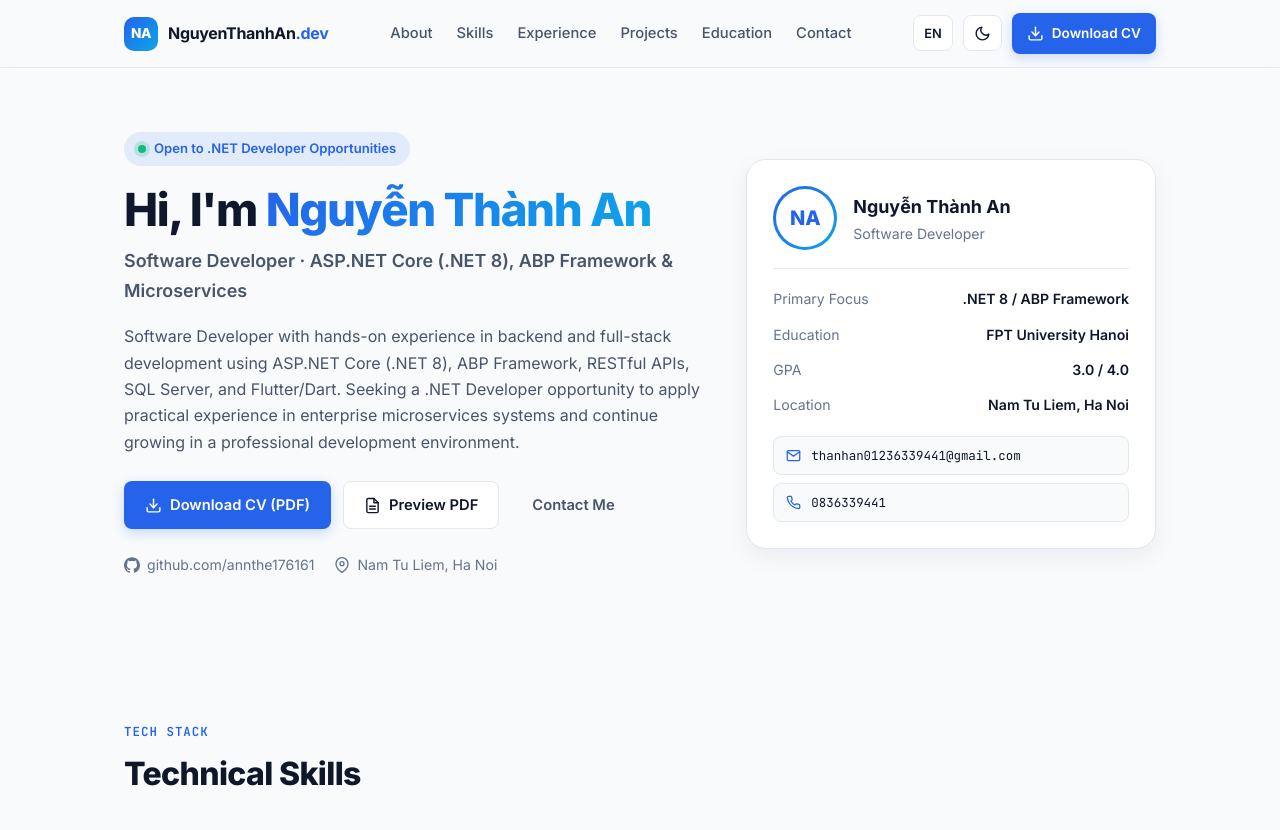
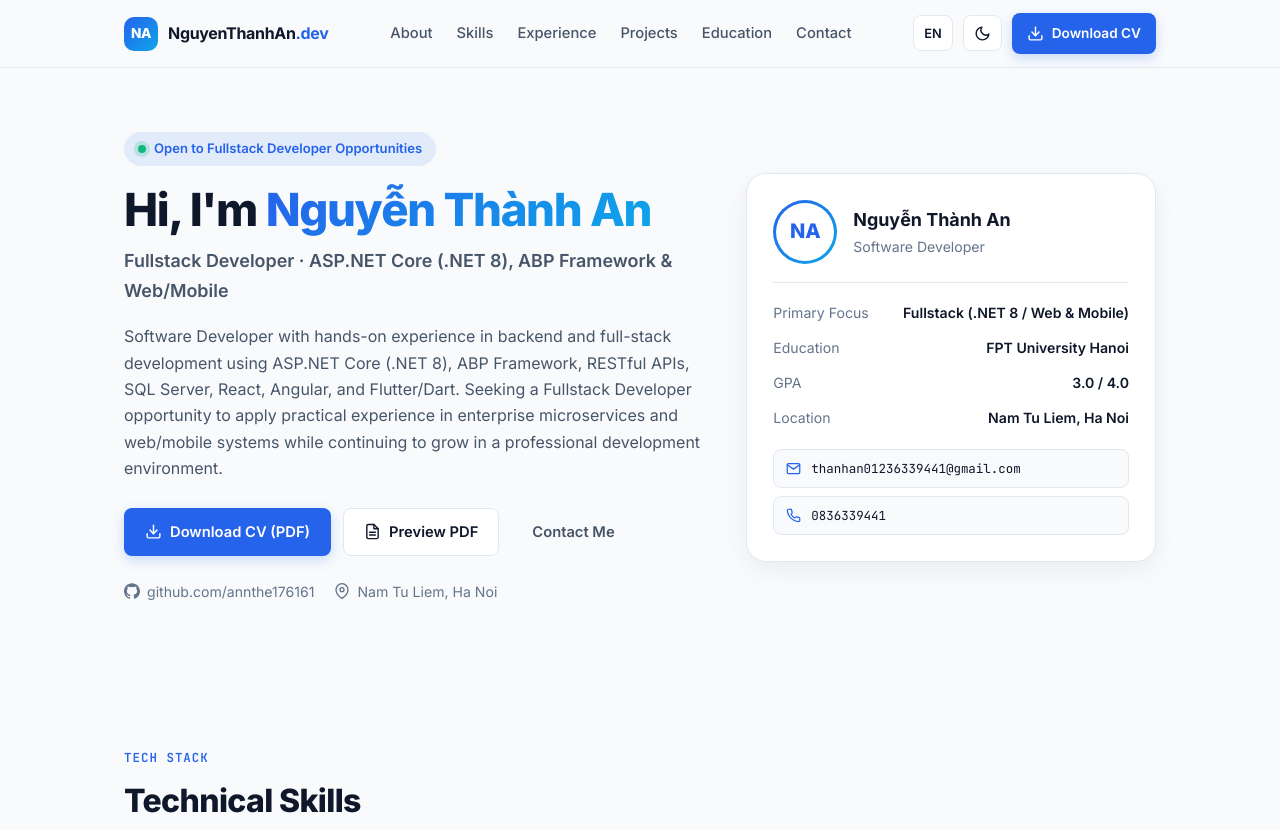
Before and after one commit to annthe176161/CV_NguyenThanhAn, a plain HTML site: page index.html in a window 1280 px wide. Shown: the top 830 px of the page. Drawn offline with Linux system fonts and the light colour scheme.

Commit message:
Update role focus to Fullstack Developer and align education/work timeline

```diff
--- a/assets/js/main.js
+++ b/assets/js/main.js
@@ -100,10 +100,10 @@
       btn_view_pdf: "Preview PDF",
       btn_contact: "Contact Me",
       btn_source_code: "Source Code",
-      hero_badge: "Open to .NET Developer Opportunities",
+      hero_badge: "Open to Fullstack Developer Opportunities",
       hero_greeting: "Hi, I'm",
       hero_objective:
-        "Software Developer with hands-on experience in backend and full-stack development using ASP.NET Core (.NET 8), ABP Framework, RESTful APIs, SQL Server, and Flutter/Dart. Seeking a .NET Developer opportunity to apply practical experience in enterprise microservices systems and continue growing in a professional development environment.",
+        "Software Developer with hands-on experience in backend and full-stack development using ASP.NET Core (.NET 8), ABP Framework, RESTful APIs, SQL Server, React, Angular, and Flutter/Dart. Seeking a Fullstack Developer opportunity to apply practical experience in enterprise microservices and web/mobile systems while continuing to grow in a professional development environment.",
       meta_focus: "Primary Focus",
       meta_education: "Education",
       meta_location: "Location",
@@ -131,7 +131,7 @@
       contact_eyebrow: "Get In Touch",
       contact_title: "Let's Connect",
       contact_desc:
-        "I'm actively looking for a .NET Developer position. Feel free to reach out via email, phone, or download my CV below.",
+        "I'm actively looking for a Fullstack Developer position. Feel free to reach out via email, phone, or download my CV below.",
       contact_phone: "Phone",
       back_to_top: "Back to top ↑"
     },
@@ -147,10 +147,10 @@
       btn_view_pdf: "Xem bản PDF",
       btn_contact: "Liên hệ",
       btn_source_code: "Mã nguồn",
-      hero_badge: "Sẵn sàng cho vị trí .NET Developer",
+      hero_badge: "Sẵn sàng cho vị trí Fullstack Developer",
       hero_greeting: "Xin chào, mình là",
       hero_objective:
-        "Lập trình viên Phần mềm (Software Developer) với kinh nghiệm thực tế phát triển backend và full-stack bằng ASP.NET Core (.NET 8), ABP Framework, RESTful APIs, SQL Server và Flutter/Dart. Mong muốn tìm kiếm cơ hội ở vị trí .NET Developer để áp dụng kinh nghiệm thực tiễn trong các hệ thống microservices doanh nghiệp và tiếp tục phát triển trong môi trường chuyên nghiệp.",
+        "Lập trình viên Phần mềm (Software Developer) với kinh nghiệm thực tế phát triển backend và full-stack bằng ASP.NET Core (.NET 8), ABP Framework, RESTful APIs, SQL Server, React, Angular và Flutter/Dart. Mong muốn tìm kiếm cơ hội ở vị trí Fullstack Developer để áp dụng kinh nghiệm thực tiễn trong các hệ thống microservices doanh nghiệp và web/mobile, tiếp tục phát triển trong môi trường chuyên nghiệp.",
       meta_focus: "Định hướng chính",
       meta_education: "Học vấn",
       meta_location: "Địa điểm",
@@ -178,7 +178,7 @@
       contact_eyebrow: "Kết nối",
       contact_title: "Liên hệ với mình",
       contact_desc:
-        "Mình đang tìm kiếm cơ hội ở vị trí .NET Developer. Anh/chị nhà tuyển dụng có thể liên hệ qua email, số điện thoại hoặc tải trực tiếp CV PDF bên dưới.",
+        "Mình đang tìm kiếm cơ hội ở vị trí Fullstack Developer. Anh/chị nhà tuyển dụng có thể liên hệ qua email, số điện thoại hoặc tải trực tiếp CV PDF bên dưới.",
       contact_phone: "Điện thoại",
       back_to_top: "Về đầu trang ↑"
     }
--- a/index.html
+++ b/index.html
@@ -61,16 +61,16 @@
         <div class="hero-content reveal">
           <div class="status-badge">
             <span class="status-dot"></span>
-            <span data-i18n="hero_badge">Open to .NET Developer Opportunities</span>
+            <span data-i18n="hero_badge">Open to Fullstack Developer Opportunities</span>
           </div>
 
           <h1 class="hero-title">
             <span data-i18n="hero_greeting">Hi, I'm</span> <span class="gradient-text">Nguyễn Thành An</span>
           </h1>
-          <p class="hero-subtitle">Software Developer &middot; ASP.NET Core (.NET 8), ABP Framework &amp; Microservices</p>
+          <p class="hero-subtitle">Fullstack Developer &middot; ASP.NET Core (.NET 8), ABP Framework &amp; Web/Mobile</p>
 
           <p class="hero-description" data-i18n="hero_objective">
-            Software Developer with hands-on experience in backend and full-stack development using ASP.NET Core (.NET 8), ABP Framework, RESTful APIs, SQL Server, and Flutter/Dart. Seeking a .NET Developer opportunity to apply practical experience in enterprise microservices systems and continue growing in a professional development environment.
+            Software Developer with hands-on experience in backend and full-stack development using ASP.NET Core (.NET 8), ABP Framework, RESTful APIs, SQL Server, React, Angular, and Flutter/Dart. Seeking a Fullstack Developer opportunity to apply practical experience in enterprise microservices and web/mobile systems while continuing to grow in a professional development environment.
           </p>
 
           <div class="hero-cta">
@@ -114,7 +114,7 @@
           <ul class="profile-meta">
             <li>
               <span class="meta-label" data-i18n="meta_focus">Primary Focus</span>
-              <span class="meta-value">.NET 8 / ABP Framework</span>
+              <span class="meta-value">Fullstack (.NET 8 / Web &amp; Mobile)</span>
             </li>
             <li>
               <span class="meta-label" data-i18n="meta_education">Education</span>
@@ -351,7 +351,7 @@
               <h3>FPT University, Hanoi</h3>
               <p class="edu-major" data-i18n="edu_major">Major: Software Engineering</p>
             </div>
-            <span class="date-badge">Oct 2021 – Nov 2026</span>
+            <span class="date-badge">Oct 2021 – May 2026</span>
           </div>
 
           <div class="edu-highlights">
@@ -376,7 +376,7 @@
             <span class="section-eyebrow" data-i18n="contact_eyebrow">Get In Touch</span>
             <h2 class="section-title" data-i18n="contact_title">Let's Connect</h2>
             <p data-i18n="contact_desc">
-              I'm actively looking for a .NET Developer position. Feel free to reach out via email, phone, or download my CV below.
+              I'm actively looking for a Fullstack Developer position. Feel free to reach out via email, phone, or download my CV below.
             </p>
           </div>
 
@@ -414,6 +414,6 @@
   <!-- Toast notification -->
   <div class="toast" id="toast" role="status" aria-live="polite"></div>
 
-  <script src="assets/js/main.js?v=3"></script>
+  <script src="assets/js/main.js?v=4"></script>
 </body>
 </html>
```
Also changed, not shown: 1 other file.
